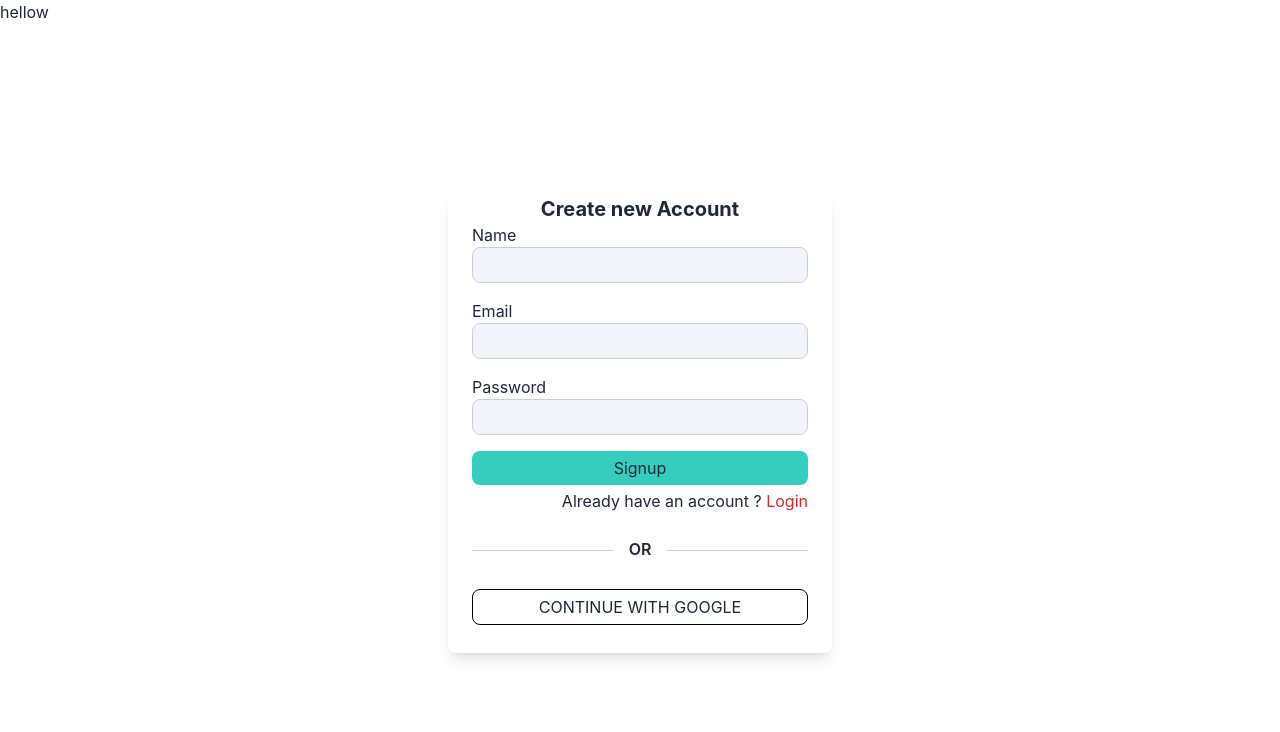
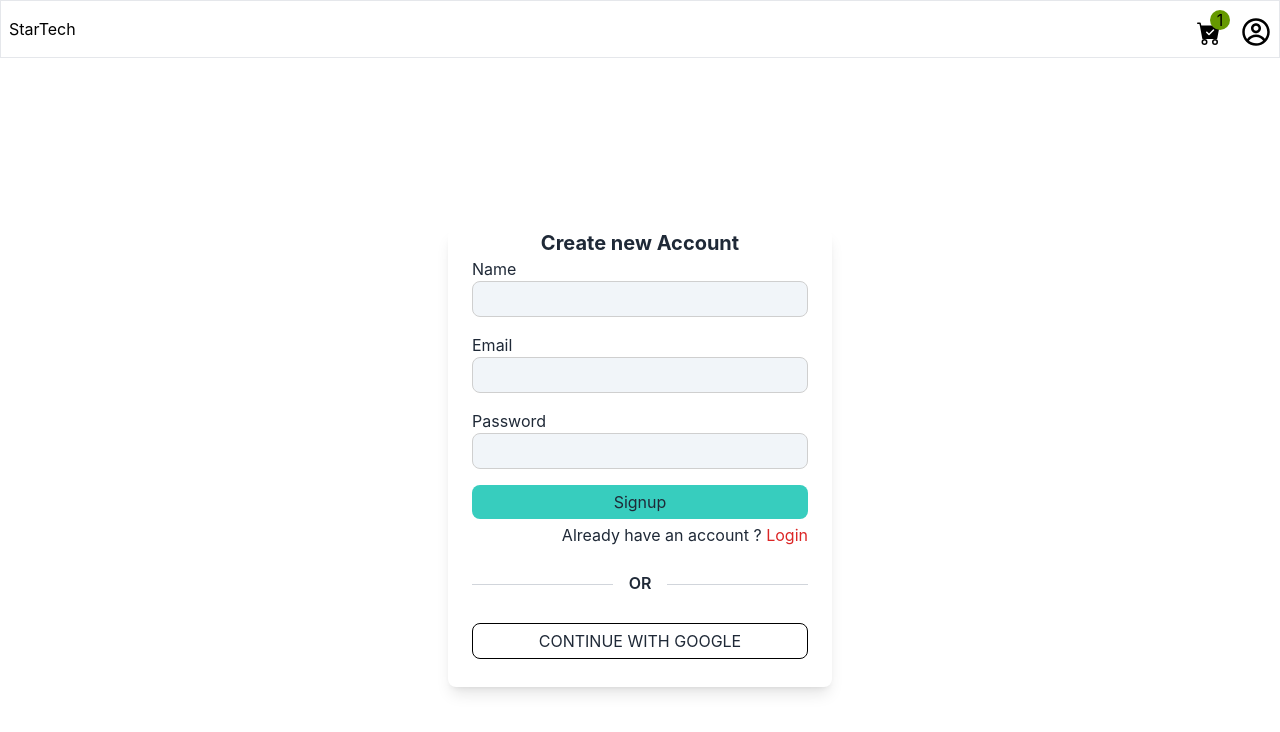
Before and after one commit to Tahsan35/assignment-12, a React (Create React App) app: page /signup in a window 1280 px wide. Shown: the top 732 px of the page. Built offline with nearby package versions, Linux system fonts and the light colour scheme; no server answers.

Commit message:
added navbar

```diff
--- a/package.json
+++ b/package.json
@@ -6,6 +6,7 @@
     "@fortawesome/fontawesome-svg-core": "^6.2.0",
     "@fortawesome/free-regular-svg-icons": "^6.2.0",
     "@fortawesome/free-solid-svg-icons": "^6.2.0",
+    "@fortawesome/react-fontawesome": "^0.2.0",
     "@testing-library/jest-dom": "^5.16.5",
     "@testing-library/react": "^13.4.0",
     "@testing-library/user-event": "^13.5.0",
@@ -15,6 +16,7 @@
     "react-dom": "^18.2.0",
     "react-firebase-hooks": "^5.0.3",
     "react-hook-form": "^7.38.0",
+    "react-icons": "^4.6.0",
     "react-router-dom": "^6.4.2",
     "react-scripts": "5.0.1",
     "web-vitals": "^2.1.4"
--- a/src/Pages/Shared/Navbar.js
+++ b/src/Pages/Shared/Navbar.js
@@ -1,9 +1,77 @@
-import React from 'react';
+import React, { useState } from 'react';
+import { useAuthState } from 'react-firebase-hooks/auth';
+import { Link, useNavigate } from 'react-router-dom';
+import auth from '../../firebase.init';
+import { signOut } from 'firebase/auth';
+
+import { faBars, faTimes } from '@fortawesome/free-solid-svg-icons';
+import { FontAwesomeIcon } from '@fortawesome/react-fontawesome';
+import { CgProfile } from 'react-icons/cg';
+import { BsCartCheckFill } from 'react-icons/bs';
+
 
 const Navbar = () => {
+    const [open, setOpen] = useState(false);
+    const navigate = useNavigate();
+    const [user] = useAuthState(auth);
+
+    // logout function
+    const handleSignOut = () => {
+        signOut(auth);
+    }
+    const menuLists = <>
+        <div className="flex relative">
+            <span onClick={() => navigate('/cart')} ><BsCartCheckFill className='cursor-pointer text-2xl' /></span>
+            <span className="absolute top-[-11px] left-[13px] bg-[#669900]  rounded-full w-[20px] h-[20px] flex items-center justify-center p-[3px]">1</span>
+        </div>
+        <div>
+            <div className="dropdown dropdown-end">
+                <label tabIndex="0" className="">
+                    <CgProfile className='text-3xl cursor-pointer mt-1' />
+                </label>
+                <div tabIndex="0" className="card compact dropdown-content shadow bg-white rounded-box w-32">
+                    <div className="flex flex-col py-4">
+                        <Link to='profile' className='hover:bg-gray-200 p-2'>Profile</Link>
+
+                        {
+                            user && <Link to='/dashboard' className='cursor-pointer hover:bg-gray-200 p-2'>
+                                <label htmlFor="dashboardDrawer" className=" drawer-button">Dashboard</label>
+                            </Link>
+                        }
+                        {
+                            user ?
+                                <button onClick={handleSignOut} className='cursor-pointer hover:bg-gray-200 p-2'>Sign out</button>
+                                :
+                                <Link to='/login' className='cursor-pointer hover:bg-gray-200 p-2'>Login</Link>
+                        }
+                    </div>
+                </div>
+            </div>
+        </div>
+    </>
     return (
-        <div>
-            <p>hellow</p>
+        <div className='bg-white border'>
+            <div className='max-w-7xl mx-auto px-2 '>
+                <div className=' flex items-center h-14 justify-between text-black  relative z-50'>
+                    <FontAwesomeIcon
+                        icon={open ? faTimes : faBars}
+                        onClick={() => setOpen(!open)}
+                        className="text-black w-6 h-6 cursor-pointer md:hidden" />
+                    <div className=''>
+                        <span className='cursor-pointer' onClick={() => navigate('/home')}>StarTech</span>
+                    </div>
+                    <div className='flex gap-5 items-center hidden md:flex mt-2'>
+                        {menuLists}
+                    </div>
+                    {open && (
+                        <div className="bg-slate-600 absolute top-full left-0 flex flex-col w-full pb-8 md:hidden">
+                            <div className=" flex gap-4 flex-col items-center text-xl">
+                                {menuLists}
+                            </div>
+                        </div>
+                    )}
+                </div>
+            </div>
         </div>
     );
 };
```
Also changed, not shown: 1 other file (tests, documents, lock files or other folders).
